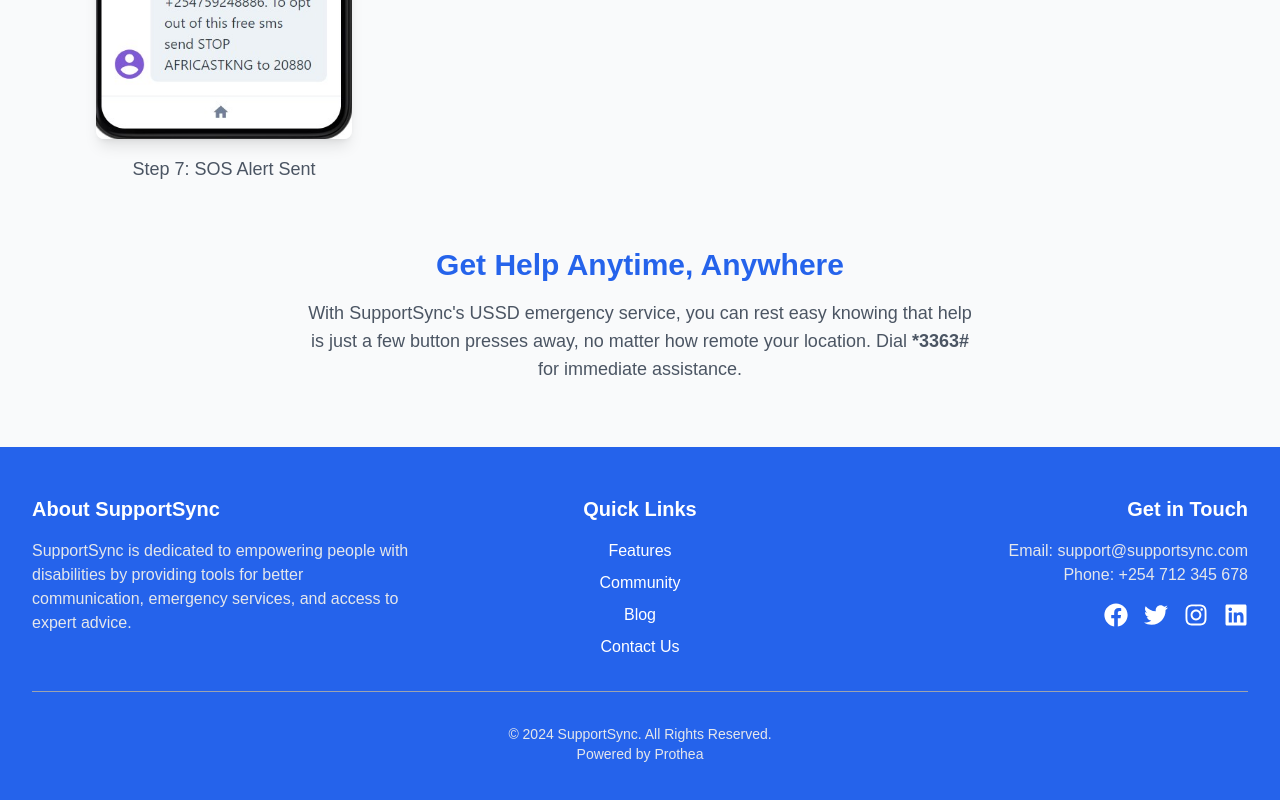
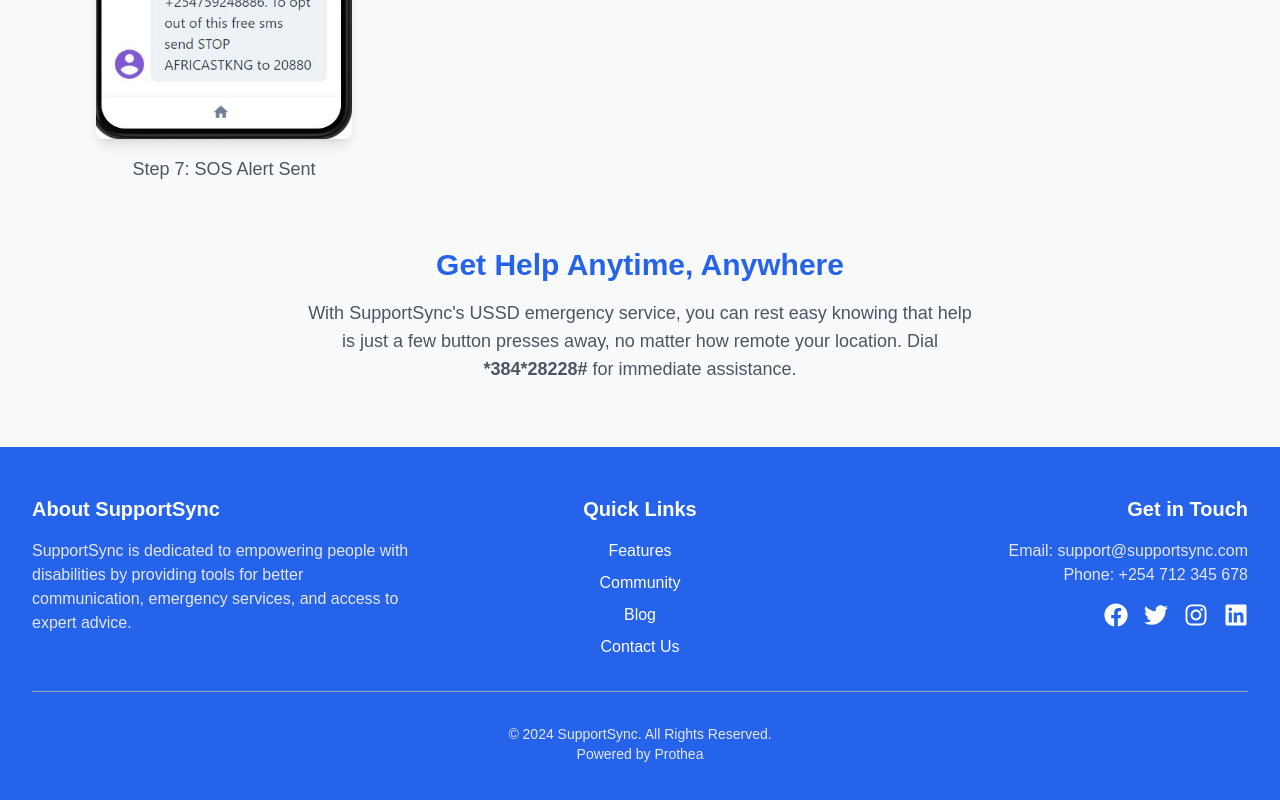
Before and after one commit to Codedeysguys/Teamx_pwd_hackerthon, a Next.js app: page /ussd in a window 1280 px wide. Shown: the part 1213-2013 px from the top of the page. Built offline with nearby package versions, Linux system fonts and the light colour scheme.

Commit message:
Update: USSD code

```diff
--- a/src/app/ussd/page.jsx
+++ b/src/app/ussd/page.jsx
@@ -106,7 +106,7 @@
 					<p className="text-lg text-gray-600 mt-4 max-w-2xl mx-auto">
 						With SupportSync&apos;s USSD emergency service, you can rest easy knowing
 						that help is just a few button presses away, no matter how remote
-						your location. Dial <strong>*3363#</strong> for immediate
+						your location. Dial <strong>*384*28228#</strong> for immediate
 						assistance.
 					</p>
 				</div>
```
